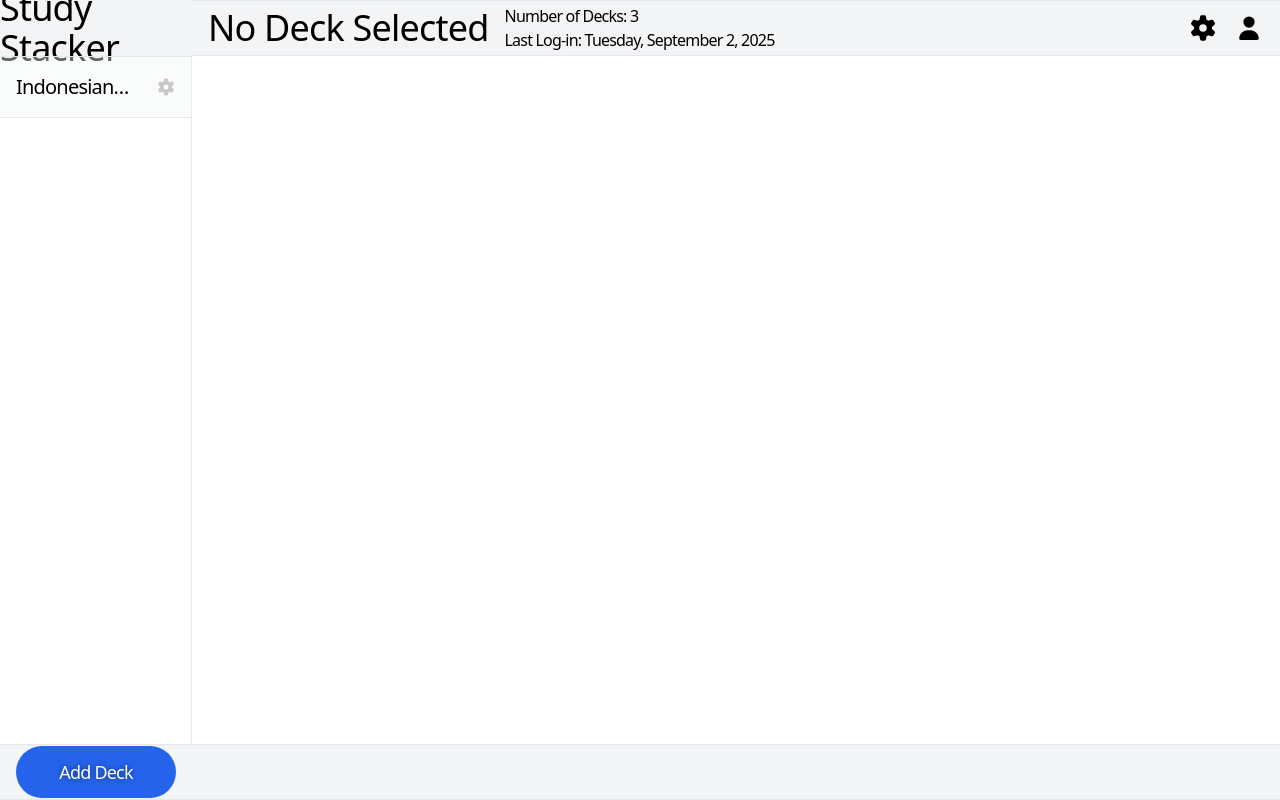
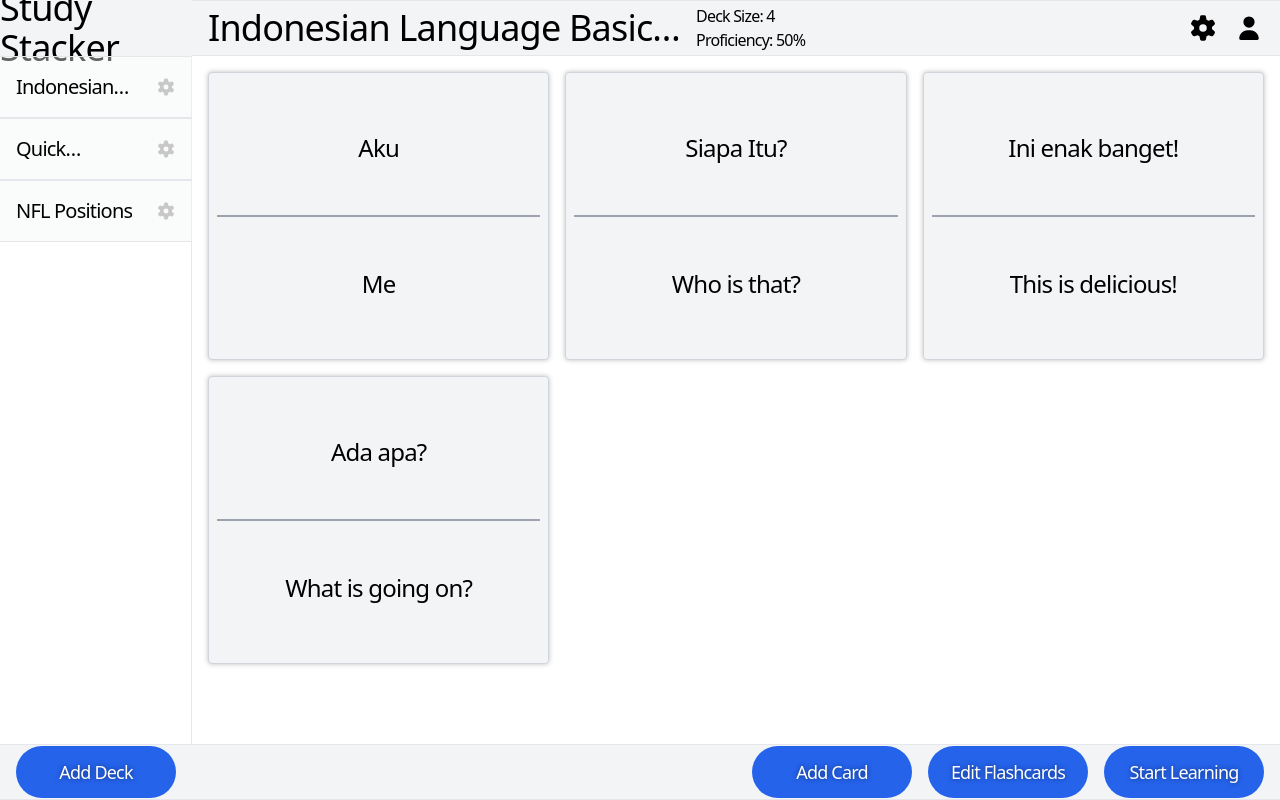
Before and after one commit to lseti1/AngularStudyStacker-123913, an Angular app: page / in a window 1280 px wide. Both pictures are taken after a click on the element "Indonesian Language Basics". Shown: the top 800 px of the page. Built offline with nearby package versions, Linux system fonts and the light colour scheme.

Commit message:
Bug Fix: div elements were incorrectly placed inside the for loop causing multiple copies of the web page to be made

```diff
--- a/src/app/main-layout/flashcards-view/flashcards-view.html
+++ b/src/app/main-layout/flashcards-view/flashcards-view.html
@@ -3,9 +3,9 @@
     <p class="flex w-full h-full justify-center items-center text-2xl text-gray-400 text-center">No flashcards in this
         deck.<br />Get started using 'Add Card' below.</p>
     }
+    <div class="grid grid-cols-3 auto-rows-min items-start p-4 gap-4 h-full w-full overflow-auto">
+    @for (flashcard of flashcardsData; track flashcard.id) {
 
-    @for (flashcard of flashcardsData; track flashcard.id) {
-    <div class="grid grid-cols-3 auto-rows-min items-start p-4 gap-4 h-full w-full overflow-auto">
         <div (click)="onViewCardClick(flashcard.id)"
             class="relative flex flex-col h-72 justify-center items-center bg-gray-100 rounded border border-gray-300 p-2 text-2xl shadow-half hover:bg-gray-200 cursor-pointer select-none duration-300">
             <p class="flex justify-center items-center border-b border-gray-400 h-1/2 w-full">{{ flashcard.front }}</p>
@@ -19,8 +19,8 @@
             </div>
             }
         </div>
+    }
     </div>
-    }
 }
 
 @if (selectedDeckService.isDeckSelected()) {
--- a/src/app/sidebar/decks-list/decks-list.html
+++ b/src/app/sidebar/decks-list/decks-list.html
@@ -1,10 +1,11 @@
 @if (decksData.length === 0) {
-<p class="flex w-full h-full justify-center items-start text-xl text-gray-400 text-center p-4"> No decks have been created.<br />Get started using 'Add Deck' below.</p> }
+<p class="flex w-full h-full justify-center items-start text-xl text-gray-400 text-center p-4"> No decks have been created.<br />Get started using 'Add Deck' below.</p>
+}
+<div class="flex flex-col h-full w-full text-xl overflow-auto">
 @for (deck of decksData; track deck.id) {
-<div class="flex flex-col h-full w-full text-xl overflow-auto">
     <div (click)="onSelectDeckClick(deck.id)" class="w-full text-black p-4 flex justify-between bg-gray-100/40 hover:bg-gray-100 cursor-pointer duration-300 border-y ">
         <p class="line-clamp-1" title="{{ deck.title }}">{{ deck.title }}</p>
         <fa-icon (click)="onEditDeckClick(deck.id, $event)" [icon]="faGear" class="flex justify-center items-center text-black/20 hover:text-black duration-300 cursor-pointer text-base"></fa-icon>
     </div>
+}
 </div>
-}
```
